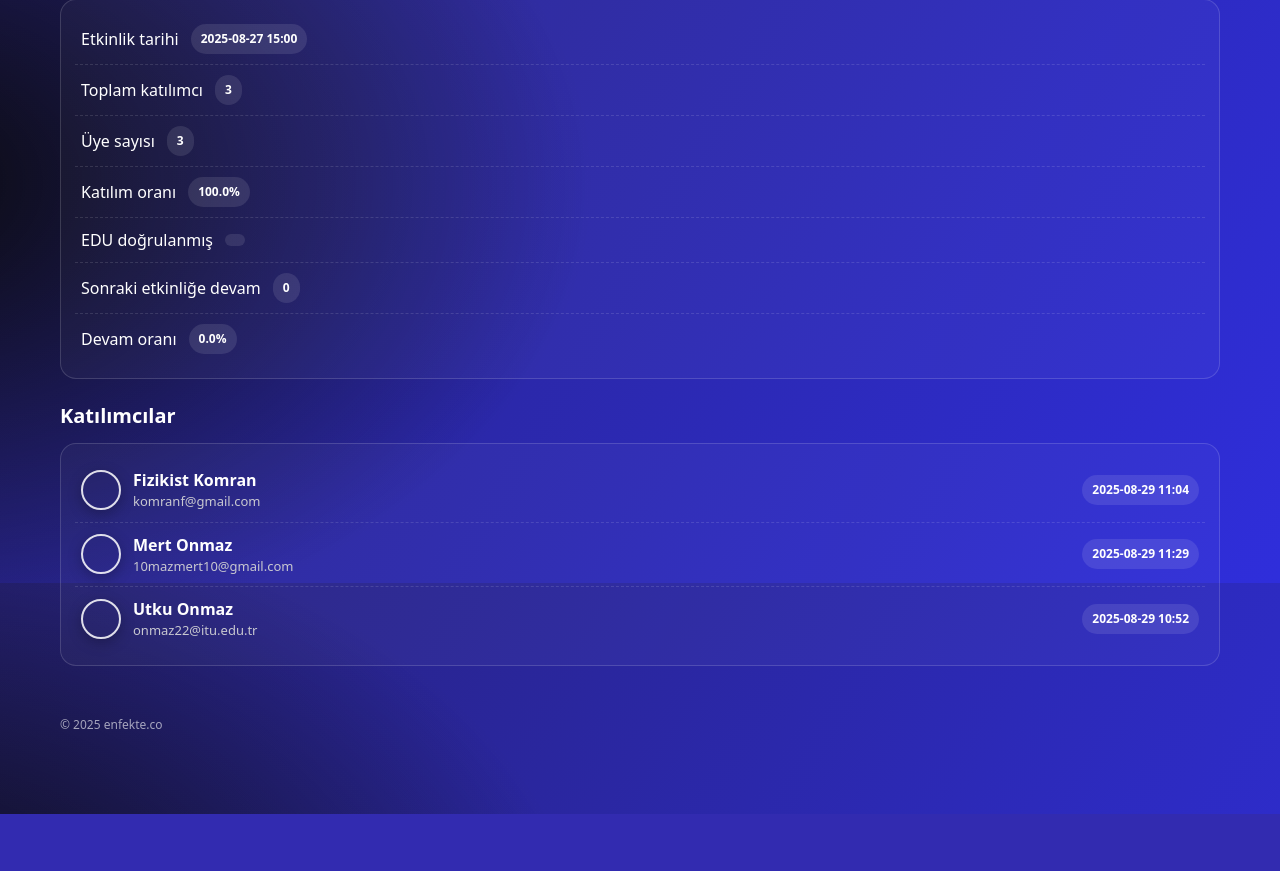
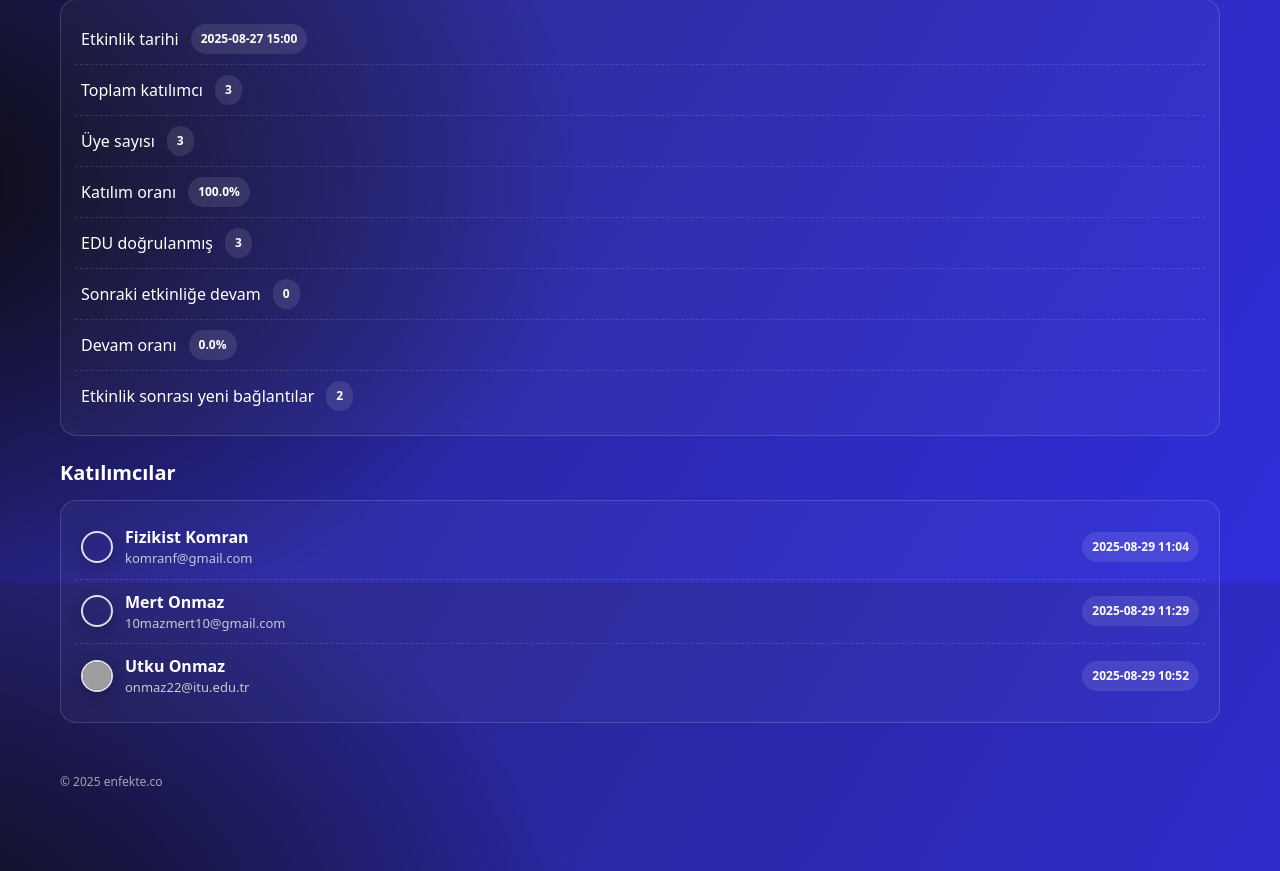
Before and after one commit to fizikistkomran/vers1, a Flask app: page /events/1/analytics in a window 1280 px wide. Shown: the part 217-1088 px from the top of the page. Before the commit the page ends 1031 px from the top, so only its background shows below. Run offline with Flask 3, Linux system fonts and the light colour scheme; a user stored in the database is signed in; data comes from the database, SQL or seed files in the repository; some libraries are stand-ins or nearby versions; grey boxes are pictures that could not be loaded.

Commit message:
Add files via upload

```diff
--- a/templates/event_analytics.html
+++ b/templates/event_analytics.html
@@ -2,24 +2,33 @@
 {% block title %}{{ event.title }} Analizi · enfekte.co{% endblock %}
 {% block content %}
 
-<h2 class="section-title">{{ event.title }} {% if (event.category or 'event') == 'meeting' %}<span class="pill">Toplantı</span>{% endif %}</h2>
+<h2 class="section-title">
+  {{ event.title }}
+  {% if (event.category or 'event') == 'meeting' %}
+    <span class="pill">Toplantı</span>
+  {% endif %}
+</h2>
 
 <div class="toolbar" style="margin-bottom:16px">
   <a href="{{ url_for('club_dashboard', club_id=club.id) }}">Kulüp Paneli</a>
-  <a href="{{ url_for('club_analysis', club_id=club.id) }}">Kulüp Analizi</a>
+  <a href="{{ url_for('club_analytics', club_id=club.id) }}">Kulüp Analizi</a>
   <a href="{{ url_for('event_live', event_id=event.id) }}">Canlı Ekran</a>
   <a href="{{ url_for('event_qr_png', event_id=event.id) }}">QR (PNG)</a>
   <a href="{{ url_for('event_export_csv', event_id=event.id) }}">CSV İndir</a>
 </div>
+
+{# edu doğrululular: edu_email alanı dolu olan katılımcılar #}
+{% set edu_verified_count = (attendees | selectattr('edu_email') | list | length) %}
 
 <div class="list" style="margin-bottom:16px">
   <div class="row"><div>Etkinlik tarihi</div><div class="pill">{{ (event.starts_at or event.created_at)|ts }}</div></div>
   <div class="row"><div>Toplam katılımcı</div><div class="pill">{{ total_att }}</div></div>
   <div class="row"><div>Üye sayısı</div><div class="pill">{{ member_count }}</div></div>
   <div class="row"><div>Katılım oranı</div><div class="pill">{{ '%.1f'|format(att_rate) }}%</div></div>
-  <div class="row"><div>EDU doğrulanmış</div><div class="pill">{{ edu_verified }}</div></div>
+  <div class="row"><div>EDU doğrulanmış</div><div class="pill">{{ edu_verified_count }}</div></div>
   <div class="row"><div>Sonraki etkinliğe devam</div><div class="pill">{{ continued }}</div></div>
   <div class="row"><div>Devam oranı</div><div class="pill">{{ '%.1f'|format(cont_rate) }}%</div></div>
+  <div class="row"><div>Etkinlik sonrası yeni bağlantılar</div><div class="pill">{{ new_edges_after }}</div></div>
 </div>
 
 <h2 class="section-title">Katılımcılar</h2>
@@ -27,7 +36,11 @@
   <div class="list">
     {% for a in attendees %}
       <div class="row">
-        <span class="avatar"></span>
+        {% if a.avatar_url %}
+          <img class="avatar" src="{{ a.avatar_url }}" alt="{{ a.name or ('User ' ~ a.id) }}" style="width:32px;height:32px"/>
+        {% else %}
+          <span class="avatar" aria-hidden="true" style="width:32px;height:32px"></span>
+        {% endif %}
         <div style="flex:1">
           <div style="font-weight:700">{{ a.name or ('User ' ~ a.id) }}</div>
           <div class="sub">{{ a.edu_email or 'edu yok' }}</div>
```
